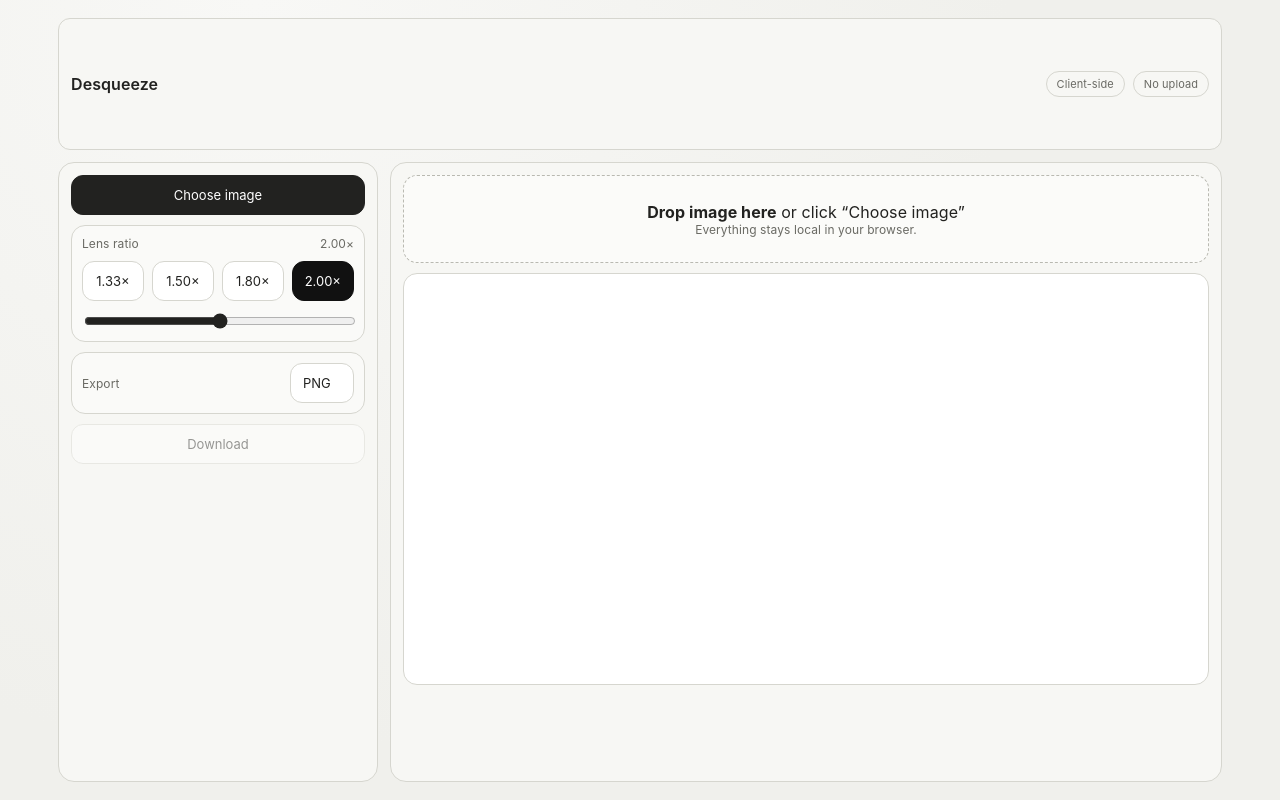
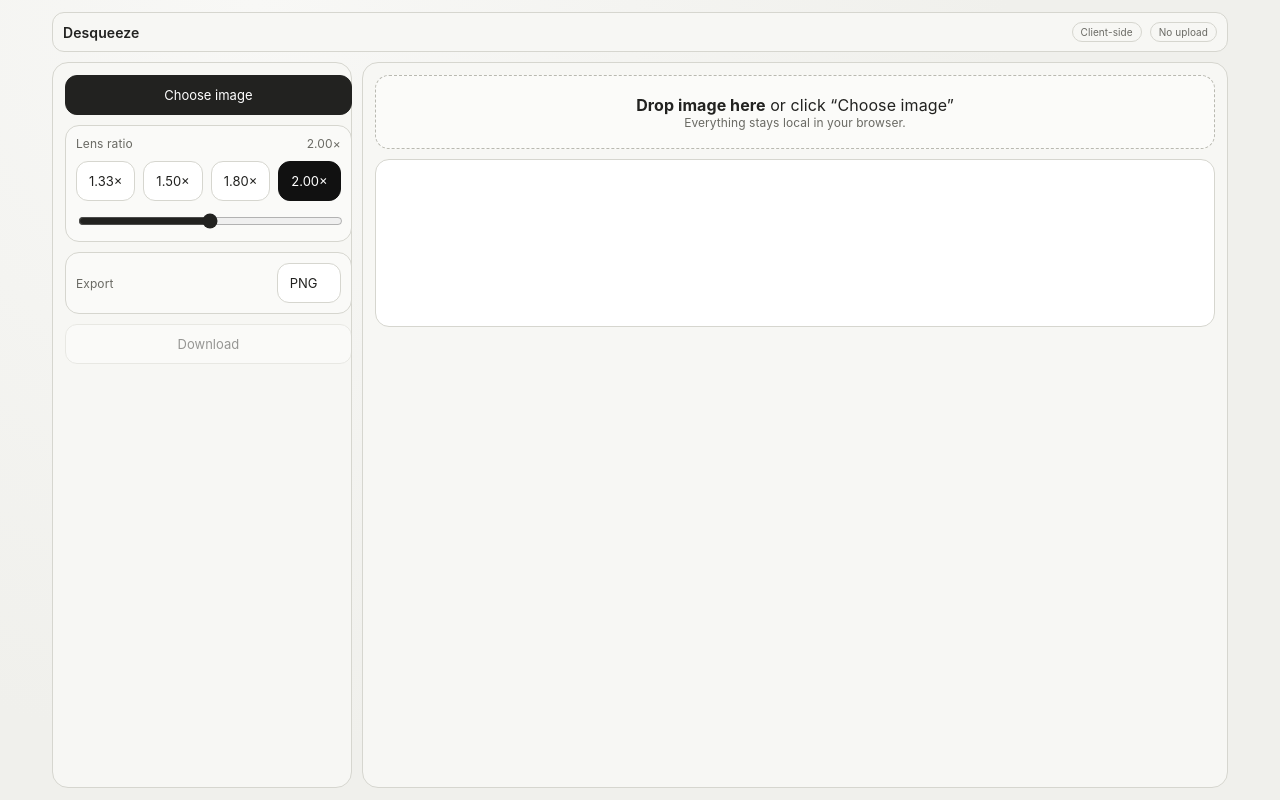
Before and after one commit to HumanMint/client-desqueeze, a plain HTML site: page index.html in a window 1280 px wide. Drawn offline with nearby package versions, Linux system fonts and the light colour scheme.

Commit message:
Stabilize layout: fixed preview area, compact header, remove slider-induced page shifting

```diff
--- a/app.js
+++ b/app.js
@@ -45,7 +45,6 @@ function setRatio(value) {
     btn.classList.toggle('active', isOn);
   });
 
-  pulse('.value');
   render();
 }
 
--- a/styles.css
+++ b/styles.css
@@ -22,19 +22,21 @@ body {
 }
 
 .app {
-  min-height: 100vh;
+  min-height: 100svh;
   max-width: 1200px;
   margin: 0 auto;
-  padding: 18px;
+  padding: 12px;
   display: grid;
-  gap: 12px;
+  grid-template-rows: auto 1fr;
+  gap: 10px;
 }
 
 .topbar {
   border: 1px solid var(--line);
   border-radius: var(--radius-sm);
   background: var(--panel);
-  padding: 10px 12px;
+  padding: 7px 10px;
+  min-height: 40px;
   display: flex;
   align-items: center;
   justify-content: space-between;
@@ -42,7 +44,7 @@ body {
 
 .topbar h1 {
   margin: 0;
-  font-size: 16px;
+  font-size: 14px;
   font-weight: 600;
 }
 
@@ -54,15 +56,16 @@ body {
 .chip {
   border: 1px solid var(--line);
   border-radius: 999px;
-  padding: 5px 10px;
-  font-size: 11px;
+  padding: 3px 8px;
+  font-size: 10px;
   color: var(--muted);
 }
 
 .layout {
   display: grid;
-  grid-template-columns: 320px 1fr;
-  gap: 12px;
+  grid-template-columns: 300px 1fr;
+  gap: 10px;
+  min-height: 0;
 }
 
 .panel {
@@ -76,6 +79,13 @@ body {
   display: grid;
   gap: 10px;
   align-content: start;
+  height: 100%;
+}
+
+.value {
+  display: inline-block;
+  min-width: 54px;
+  text-align: right;
 }
 
 #fileInput {
@@ -105,7 +115,6 @@ body {
 .preset:hover,
 .select:hover {
   border-color: #bfbfb8;
-  transform: translateY(-1px);
 }
 
 .btn.primary {
@@ -169,14 +178,16 @@ input[type="range"] {
 .stage {
   padding: 12px;
   display: grid;
+  grid-template-rows: auto auto 1fr;
   gap: 10px;
-  align-content: start;
+  min-height: 0;
+  height: 100%;
 }
 
 .dropzone {
   border: 1px dashed #b9b9b1;
   border-radius: 14px;
-  min-height: 88px;
+  min-height: 74px;
   display: grid;
   place-content: center;
   text-align: center;
@@ -206,12 +217,19 @@ input[type="range"] {
   border-radius: 14px;
   background: #fff;
   padding: 8px;
+  min-height: 0;
+  display: flex;
+  align-items: center;
+  justify-content: center;
+  overflow: hidden;
 }
 
 canvas {
-  width: 100%;
+  width: auto;
+  height: auto;
+  max-width: 100%;
+  max-height: 100%;
   border-radius: 10px;
-  max-height: calc(100vh - 220px);
   object-fit: contain;
   display: block;
 }
@@ -221,7 +239,12 @@ canvas {
     grid-template-columns: 1fr;
   }
 
-  canvas {
-    max-height: 58vh;
+  .controls,
+  .stage {
+    height: auto;
+  }
+
+  .canvas-wrap {
+    min-height: 50vh;
   }
 }
```
